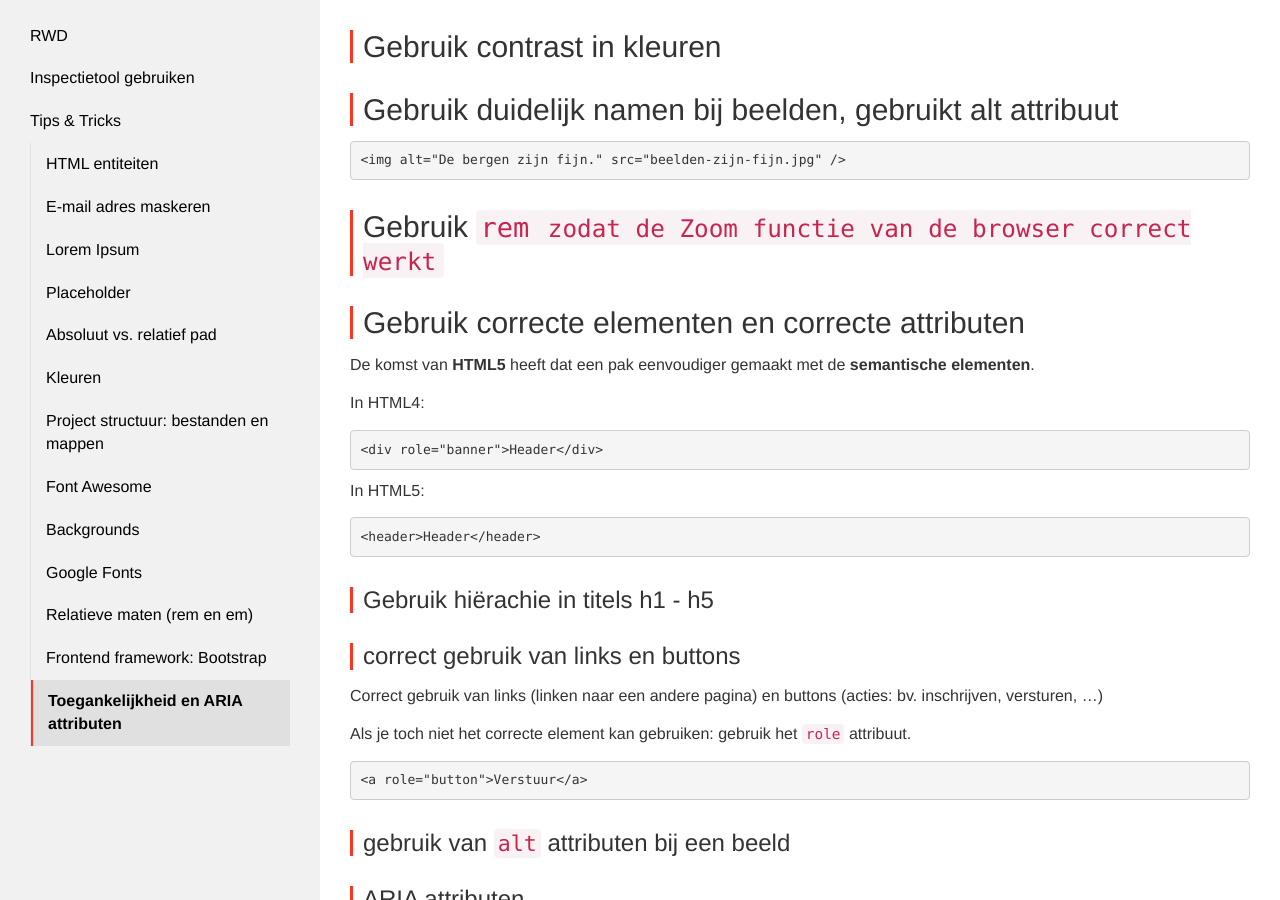
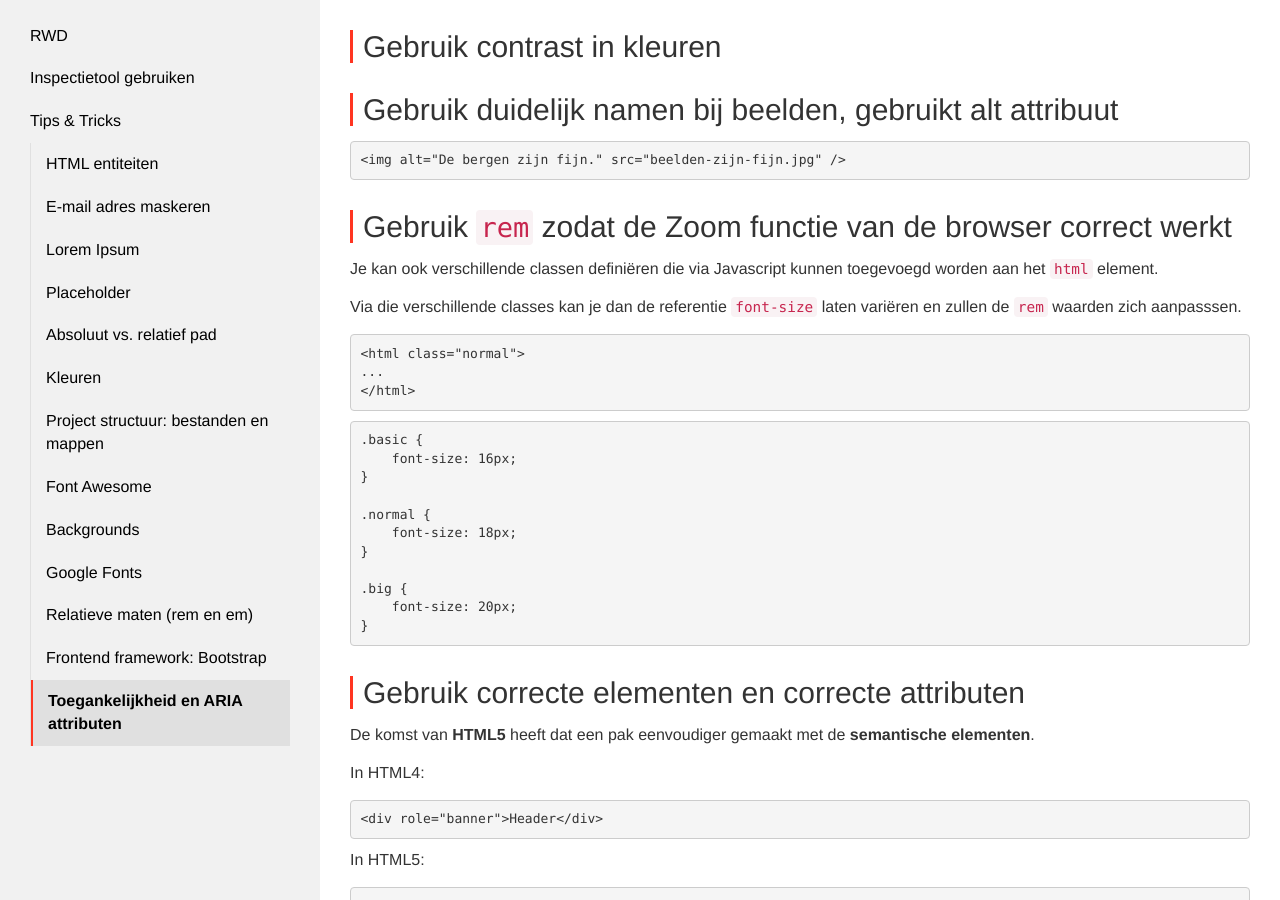
Before and after one commit to Syntra-Brussel/webdesign, a Jekyll site: the page built from tips-and-tricks/aria.md, in a window 1280 px wide and 900 px high, scrolled down 229 px. Built offline with Jekyll 4.4.1, drawn with Linux system fonts in a browser that asks for light colours; nearby versions of some CDN libraries; a script that is not in the unit is left out.

Commit message:
Update aria.md

```diff
--- a/tips-and-tricks/aria.md
+++ b/tips-and-tricks/aria.md
@@ -23,7 +23,31 @@ Echter moet de HTML niet enkel door zoekmachines goed begrepen worden. Ook mense
 &lt;img alt="De bergen zijn fijn." src="beelden-zijn-fijn.jpg" /&gt;
 </pre>
 
-## Gebruik <code>rem<code> zodat de Zoom functie van de browser correct werkt
+## Gebruik <code>rem</code> zodat de Zoom functie van de browser correct werkt
+
+Je kan ook verschillende classen definiëren die via Javascript kunnen toegevoegd worden aan het <code>html</code> element.
+
+Via die verschillende classes kan je dan de referentie <code>font-size</code> laten variëren en zullen de <code>rem</code> waarden zich aanpasssen.
+
+<pre data-enlighter-theme="beyond" data-enlighter-language="html">
+&lt;html class="normal"&gt;
+...
+&lt;/html&gt;
+</pre>
+
+<pre data-enlighter-theme="beyond" data-enlighter-language="css">
+.basic {
+    font-size: 16px;
+}
+
+.normal {
+    font-size: 18px;
+}
+
+.big {
+    font-size: 20px;
+}
+</pre>
 
 ## Gebruik correcte elementen en correcte attributen
 
```
